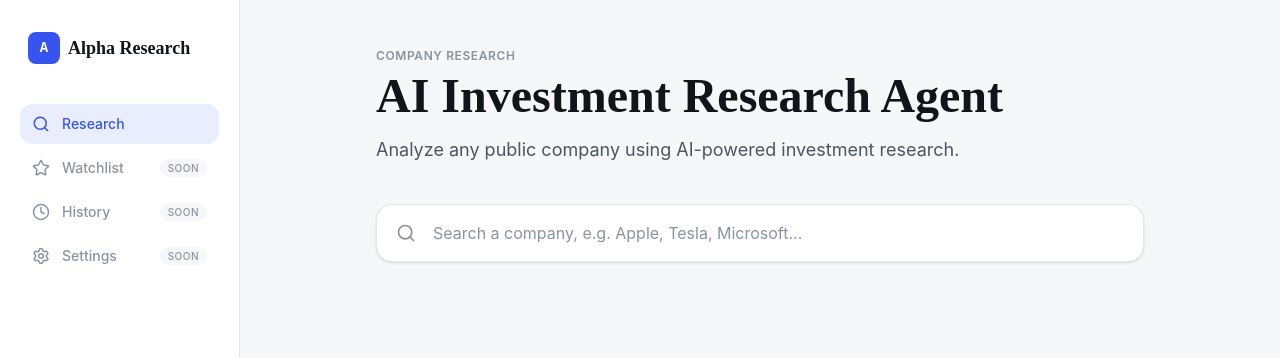
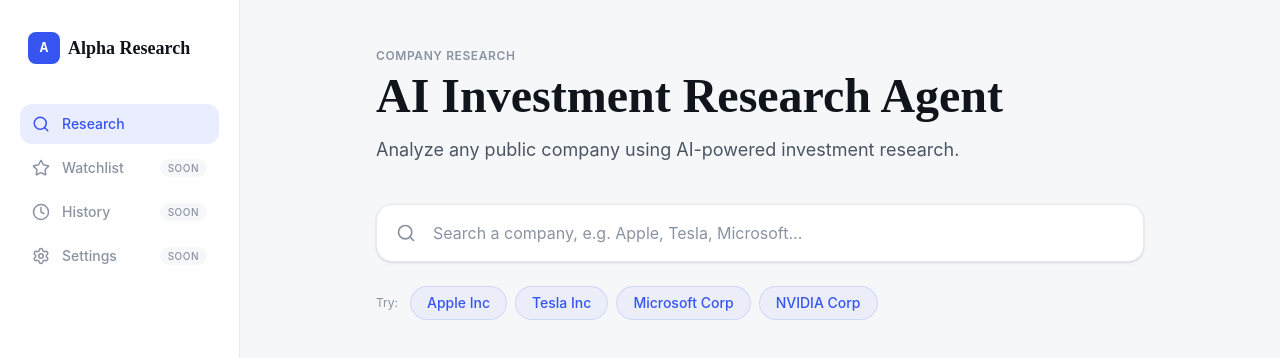
Before and after one commit to Rajwadhwa010/Agent, a React (Vite) app in the folder client/: page / in a window 1280 px wide. Shown: the top 358 px of the page. Built offline with nearby package versions, Linux system fonts and the light colour scheme.

Commit message:
feat(ui): debounce search, add skeleton loader and example chips

```diff
--- a/client/src/components/SearchBar.jsx
+++ b/client/src/components/SearchBar.jsx
@@ -1,7 +1,15 @@
 import { useState, useRef } from "react";
-import { Search as SearchIcon, Loader2 } from "lucide-react";
+import { Search as SearchIcon } from "lucide-react";
 import api from "../services/api";
 import AnalysisCard from "./AnalysisCard";
+import Loading from "./Loading";
+
+const EXAMPLE_COMPANIES = [
+    { description: "Apple Inc", symbol: "AAPL" },
+    { description: "Tesla Inc", symbol: "TSLA" },
+    { description: "Microsoft Corp", symbol: "MSFT" },
+    { description: "NVIDIA Corp", symbol: "NVDA" },
+];
 
 const SearchBar = () => {
 
@@ -41,13 +49,14 @@ const SearchBar = () => {
 
             }
 
-        }, 400); // waits 400ms after typing stops before calling the API
+        }, 400);
 
     };
 
     const handleAnalyze = async (selectedCompany) => {
 
         setLoading(true);
+        setAnalysis(null);
 
         try {
 
@@ -72,6 +81,8 @@ const SearchBar = () => {
         }
 
     };
+
+    const showEmptyState = !loading && !analysis && companies.length === 0;
 
     return (
 
@@ -114,17 +125,7 @@ const SearchBar = () => {
 
             {companies.length > 0 && (
 
-                <div
-                    className="
-                        mt-2
-                        bg-white
-                        border
-                        border-[#E5E8EC]
-                        rounded-2xl
-                        overflow-hidden
-                        shadow-lg
-                    "
-                >
+                <div className="mt-2 bg-white border border-[#E5E8EC] rounded-2xl overflow-hidden shadow-lg">
 
                     {companies.map((item, index) => (
 
@@ -163,14 +164,42 @@ const SearchBar = () => {
 
             )}
 
-            {loading && (
+            {/* Empty state: quick example chips to try instantly */}
+            {showEmptyState && (
 
-                <div className="mt-8 flex items-center justify-center gap-3 text-[#3654F0] text-base font-medium">
-                    <Loader2 size={20} className="animate-spin" />
-                    AI is analyzing the company...
+                <div className="mt-6 flex flex-wrap items-center gap-2">
+
+                    <span className="text-xs text-[#8A93A2] mr-1">
+                        Try:
+                    </span>
+
+                    {EXAMPLE_COMPANIES.map((item) => (
+                        <button
+                            key={item.symbol}
+                            onClick={() => handleAnalyze(item)}
+                            className="
+                                text-sm
+                                font-medium
+                                text-[#3654F0]
+                                bg-[#3654F0]/5
+                                border
+                                border-[#3654F0]/15
+                                rounded-full
+                                px-4
+                                py-1.5
+                                hover:bg-[#3654F0]/10
+                                transition
+                            "
+                        >
+                            {item.description}
+                        </button>
+                    ))}
+
                 </div>
 
             )}
+
+            {loading && <Loading />}
 
             <AnalysisCard analysis={analysis} />
 
```
